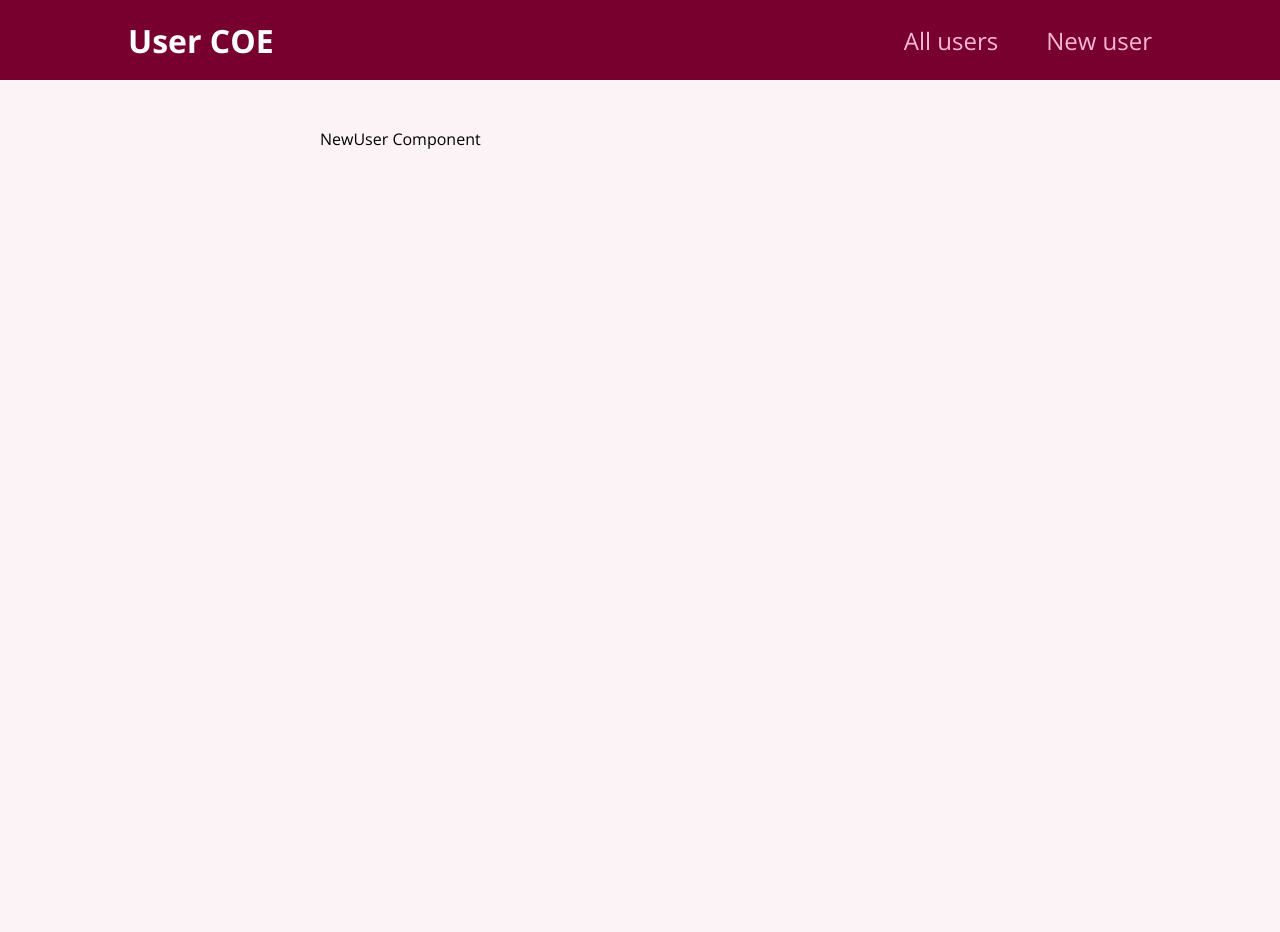
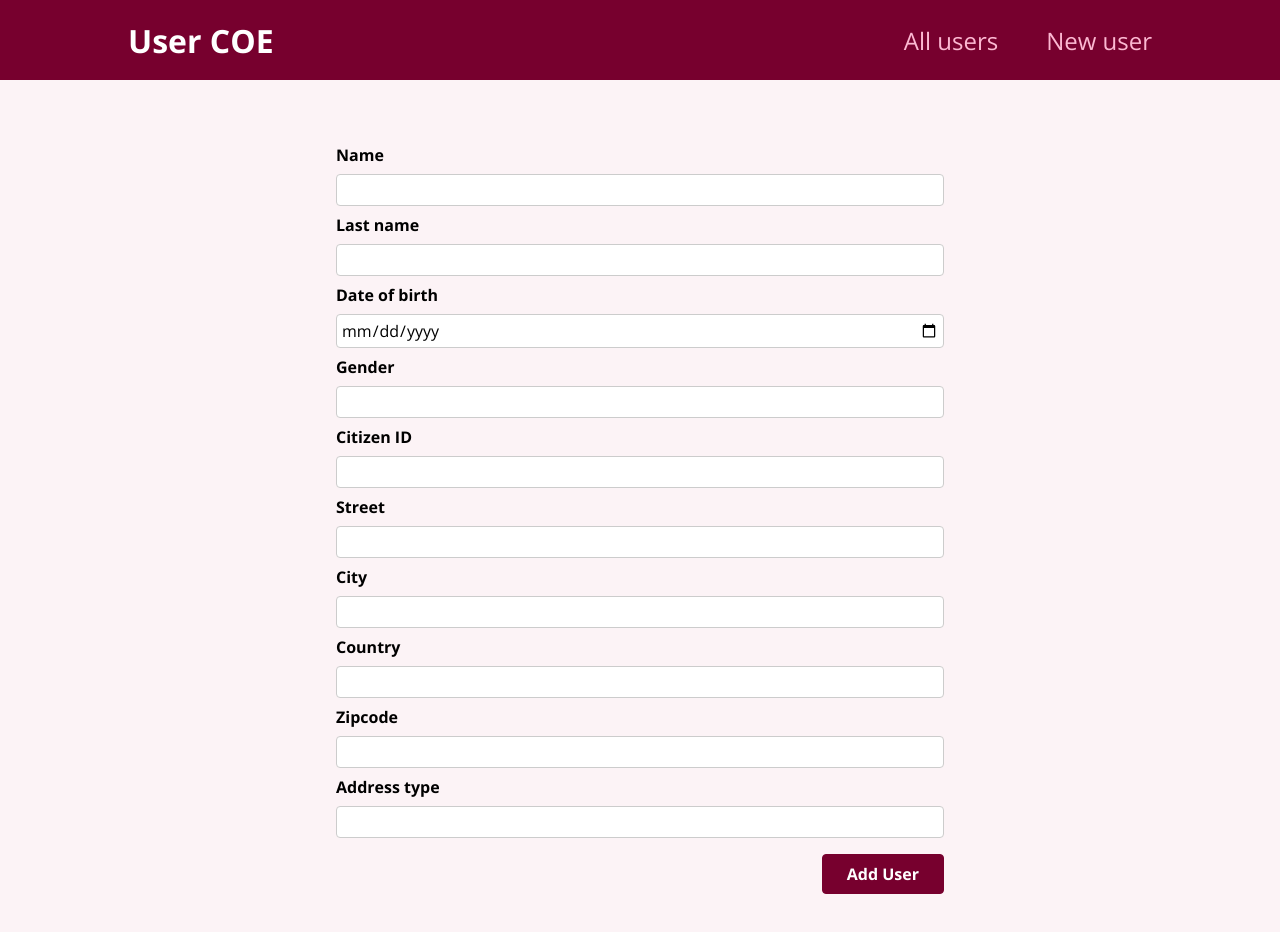
Before and after one commit to buentellopc/user-react, a React (Create React App) app: page /new-user in a window 1280 px wide. Shown: the top 932 px of the page. Before the commit the page ends 800 px from the top, so only its background shows below. Built offline with nearby package versions, Linux system fonts and the light colour scheme.

Commit message:
Post a user using a form, refs and fetch

```diff
--- a/src/components/pages/NewUser/NewUser.js
+++ b/src/components/pages/NewUser/NewUser.js
@@ -1,6 +1,37 @@
 import React from "react";
+import { useNavigate } from "react-router-dom";
+import UserService from "../../../service/UserService";
+import UserForm from "../../user/UserForm/UserForm";
 import styles from "./NewUser.module.css";
 
-const NewUser = () => <div className={styles.NewUser}>NewUser Component</div>;
+const NewUser = () => {
+  let navigate = useNavigate();
+
+  const addUserHandler = (userData) => {
+    const requestOptions = {
+      method: "POST",
+      body: JSON.stringify(userData),
+      // mode: "no-cors",
+      headers: {
+        "Content-Type": "application/json",
+      },
+    };
+
+    UserService.createUser(requestOptions)
+      .then((response) => {
+        return response.text();
+      })
+      .then((data) => {
+        console.log("post request message: ", data);
+        navigate("/", { replace: true });
+      });
+  };
+
+  return (
+    <div className={styles.NewUser}>
+      <UserForm onAddUser={addUserHandler} />
+    </div>
+  );
+};
 
 export default NewUser;
--- a/src/components/user/UserForm/UserForm.js
+++ b/src/components/user/UserForm/UserForm.js
@@ -1,12 +1,145 @@
-import React from 'react';
-import PropTypes from 'prop-types';
-import styles from './UserForm.module.css';
+import React from "react";
+import styles from "./UserForm.module.css";
+import { useRef } from "react";
 
-const UserForm = () => (
-  <div className={styles.UserForm}>
-    UserForm Component
-  </div>
-);
+const UserForm = (props) => {
+  // Create references objects to manipulate DOM elements
+  const nameInputRef = useRef();
+  const lastNameInputRef = useRef();
+  const genderInputRef = useRef();
+  const citizenIdInputRef = useRef();
+  const birthDateInputRef = useRef();
+  const streetInputRef = useRef();
+  const cityInputRef = useRef();
+  const countryInputRef = useRef();
+  const zipCodeInputRef = useRef();
+  const addressTypeInputRef = useRef();
+
+  function submitHandler(event) {
+    event.preventDefault();
+
+    // Access the content of the DOM elements
+    const enteredName = nameInputRef.current.value;
+    const enteredLastName = lastNameInputRef.current.value;
+    const enteredGender = genderInputRef.current.value;
+    const enteredCitizenNumber = citizenIdInputRef.current.value;
+    const enteredBirthDate = birthDateInputRef.current.value;
+    const enteredStreetInput = streetInputRef.current.value;
+    const enteredCityInput = cityInputRef.current.value;
+    const enteredCountryInput = countryInputRef.current.value;
+    const enteredZipCodeInput = zipCodeInputRef.current.value;
+    const enteredAddressTypeInput = addressTypeInputRef.current.value;
+
+    const userData = {
+      name: enteredName,
+      lastName: enteredLastName,
+      addressID: {
+        street: enteredStreetInput,
+        city: enteredCityInput,
+        country: enteredCountryInput,
+        zipCode: enteredZipCodeInput,
+        addressType: enteredAddressTypeInput,
+      },
+      gender: enteredGender,
+      citizenNumber: enteredCitizenNumber,
+      status: true,
+      birthDate: enteredBirthDate,
+    };
+
+    console.log(userData);
+    props.onAddUser(userData);
+  }
+
+  return (
+    <div className={styles.UserForm}>
+      <form className={styles.form} onSubmit={submitHandler}>
+        <div className={styles.control}>
+          <label htmlFor="name">Name</label>
+          <input type="text" required id="name" ref={nameInputRef}></input>
+        </div>
+
+        <div className={styles.control}>
+          <label htmlFor="lastName">Last name</label>
+          <input
+            type="text"
+            required
+            id="lastName"
+            ref={lastNameInputRef}
+          ></input>
+        </div>
+
+        <div className={styles.control}>
+          <label htmlFor="birthDate">Date of birth</label>
+          <input
+            type="date"
+            required
+            id="birthDate"
+            ref={birthDateInputRef}
+          ></input>
+        </div>
+
+        <div className={styles.control}>
+          <label htmlFor="gender">Gender</label>
+          <input required id="gender" ref={genderInputRef}></input>
+        </div>
+
+        <div className={styles.control}>
+          <label htmlFor="citizenNumber">Citizen ID</label>
+          <input
+            type="text"
+            required
+            id="citizenNumber"
+            ref={citizenIdInputRef}
+          ></input>
+        </div>
+
+        <div className={styles.control}>
+          <label htmlFor="street">Street</label>
+          <input type="text" required id="street" ref={streetInputRef}></input>
+        </div>
+
+        <div className={styles.control}>
+          <label htmlFor="city">City</label>
+          <input type="text" required id="city" ref={cityInputRef}></input>
+        </div>
+
+        <div className={styles.control}>
+          <label htmlFor="country">Country</label>
+          <input
+            type="text"
+            required
+            id="country"
+            ref={countryInputRef}
+          ></input>
+        </div>
+
+        <div className={styles.control}>
+          <label htmlFor="zipCode">Zipcode</label>
+          <input
+            type="number"
+            required
+            id="zipCode"
+            ref={zipCodeInputRef}
+          ></input>
+        </div>
+
+        <div className={styles.control}>
+          <label htmlFor="addressType">Address type</label>
+          <input
+            type="text"
+            required
+            id="addressType"
+            ref={addressTypeInputRef}
+          ></input>
+        </div>
+
+        <div className={styles.actions}>
+          <button>Add User</button>
+        </div>
+      </form>
+    </div>
+  );
+};
 
 UserForm.propTypes = {};
 
--- a/src/components/user/UserForm/UserForm.module.css
+++ b/src/components/user/UserForm/UserForm.module.css
@@ -1 +1,45 @@
-.UserForm {}
+.form {
+  padding: 1rem;
+}
+
+.control {
+  margin-bottom: 0.5rem;
+}
+
+.control label {
+  display: block;
+  font-weight: bold;
+  margin-bottom: 0.5rem;
+}
+
+.control input,
+.control textarea {
+  display: block;
+  font: inherit;
+  border-radius: 4px;
+  border: 1px solid #ccc;
+  padding: 0.25rem;
+  width: 100%;
+}
+
+.actions {
+  margin-top: 1rem;
+  text-align: right;
+}
+
+.actions button {
+  font: inherit;
+  cursor: pointer;
+  background-color: #77002e;
+  color: white;
+  padding: 0.5rem 1.5rem;
+  border: 1px solid #77002e;
+  border-radius: 4px;
+  font-weight: bold;
+}
+
+.actions button:hover,
+.actions button:active {
+  background-color: #a50e48;
+  border-color: #a50e48;
+}
--- a/src/service/UserService.js
+++ b/src/service/UserService.js
@@ -2,8 +2,12 @@ const getAllUsers = () => {
   return fetch("http://localhost:9095/users");
 };
 
+const createUser = (requestOptions) =>
+  fetch("http://localhost:9092/v1/publish/user", requestOptions);
+
 const UserService = {
   getAllUsers,
+  createUser,
 };
 
 export default UserService;
```
